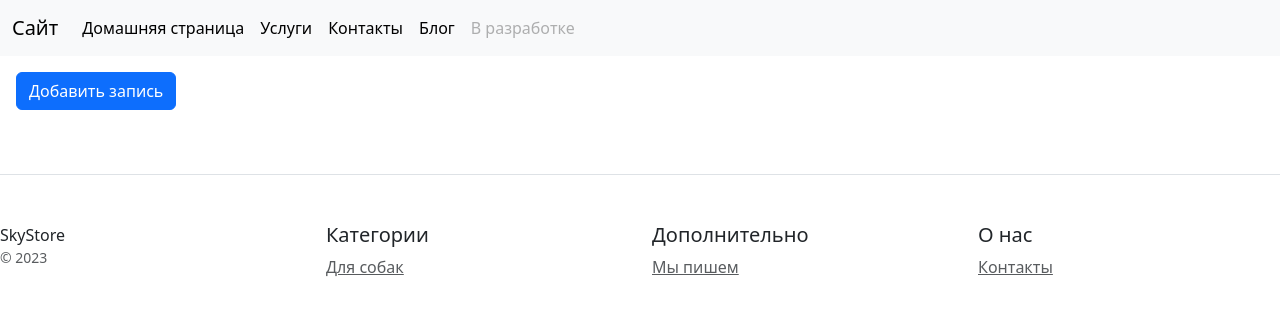
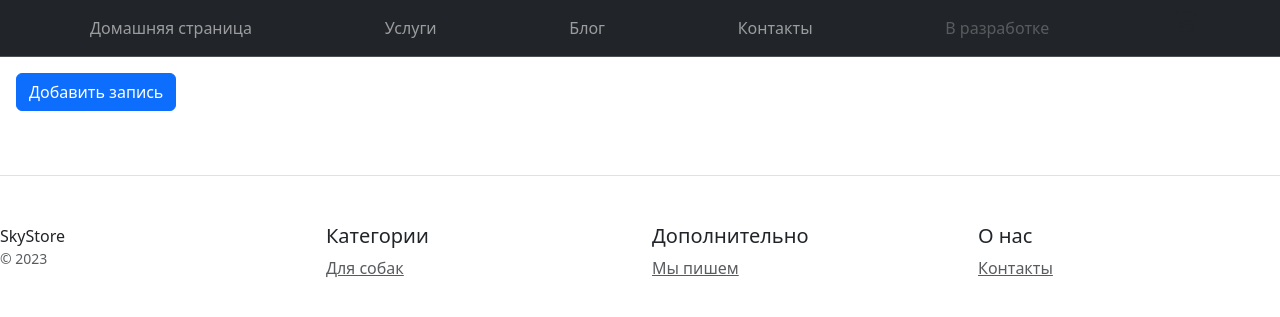
Before and after one commit to dipnoe/django_project, a Django app: page /blog/ in a window 1280 px wide. Shown: the top 317 px of the page. Run offline with Django 4.2, Linux system fonts and the light colour scheme; data that the repository does not hold is empty; some libraries are stand-ins or nearby versions.

Commit message:
change template

```diff
--- a/catalog/templates/catalog/base.html
+++ b/catalog/templates/catalog/base.html
@@ -1,38 +1,152 @@
+{% load static %}
 <!doctype html>
-<html lang="en">
+<html lang="en" data-bs-theme="auto">
 <head>
+    <script src="{% static 'js/color-modes.js' %}"></script>
+
     <meta charset="utf-8">
     <meta name="viewport" content="width=device-width, initial-scale=1">
-    <title>пёпс &hearts;</title>
-    <link href="https://cdn.jsdelivr.net/npm/bootstrap@5.3.0/dist/css/bootstrap.min.css" rel="stylesheet">
+    <meta name="description" content="">
+    <meta name="author" content="Mark Otto, Jacob Thornton, and Bootstrap contributors">
+    <meta name="generator" content="Hugo 0.115.4">
+    <title>Пёпс &hearts;</title>
+
+
+        <link rel="stylesheet" href="{% static 'css/css@3.css' %}">
+
+    <link href="{% static 'css/bootstrap.min.css' %}" rel="stylesheet">
+
+    <meta name="theme-color" content="#712cf9">
+
+
+    <style>
+        .bd-placeholder-img {
+            font-size: 1.125rem;
+            text-anchor: middle;
+            -webkit-user-select: none;
+            -moz-user-select: none;
+            user-select: none;
+        }
+
+        @media (min-width: 768px) {
+            .bd-placeholder-img-lg {
+                font-size: 3.5rem;
+            }
+        }
+
+        .b-example-divider {
+            width: 100%;
+            height: 3rem;
+            background-color: rgba(0, 0, 0, .1);
+            border: solid rgba(0, 0, 0, .15);
+            border-width: 1px 0;
+            box-shadow: inset 0 .5em 1.5em rgba(0, 0, 0, .1), inset 0 .125em .5em rgba(0, 0, 0, .15);
+        }
+
+        .b-example-vr {
+            flex-shrink: 0;
+            width: 1.5rem;
+            height: 100vh;
+        }
+
+        .bi {
+            vertical-align: -.125em;
+            fill: currentColor;
+        }
+
+        .nav-scroller {
+            position: relative;
+            z-index: 2;
+            height: 2.75rem;
+            overflow-y: hidden;
+        }
+
+        .nav-scroller .nav {
+            display: flex;
+            flex-wrap: nowrap;
+            padding-bottom: 1rem;
+            margin-top: -1px;
+            overflow-x: auto;
+            text-align: center;
+            white-space: nowrap;
+            -webkit-overflow-scrolling: touch;
+        }
+
+        .btn-bd-primary {
+            --bd-violet-bg: #712cf9;
+            --bd-violet-rgb: 112.520718, 44.062154, 249.437846;
+
+            --bs-btn-font-weight: 600;
+            --bs-btn-color: var(--bs-white);
+            --bs-btn-bg: var(--bd-violet-bg);
+            --bs-btn-border-color: var(--bd-violet-bg);
+            --bs-btn-hover-color: var(--bs-white);
+            --bs-btn-hover-bg: #6528e0;
+            --bs-btn-hover-border-color: #6528e0;
+            --bs-btn-focus-shadow-rgb: var(--bd-violet-rgb);
+            --bs-btn-active-color: var(--bs-btn-hover-color);
+            --bs-btn-active-bg: #5a23c8;
+            --bs-btn-active-border-color: #5a23c8;
+        }
+
+        .bd-mode-toggle {
+            z-index: 1500;
+        }
+    </style>
+
+
+    <!-- Custom styles for this template -->
+    <link href="{% static 'css/product.css' %}" rel="stylesheet">
 </head>
 <body>
-<header class="header">
-    <nav class="navbar navbar-expand-lg bg-body-tertiary">
-        <div class="container-fluid">
-            <a class="navbar-brand" href="/">Сайт</a>
-            <div class="collapse navbar-collapse" id="navbarSupportedContent">
-                <ul class="navbar-nav me-auto mb-2 mb-lg-0">
-                    <li class="nav-item">
-                        <a class="nav-link active" aria-current="page" href="{% url 'home' %}">Домашняя страница</a>
-                    </li>
-                    <li class="nav-item">
-                        <a class="nav-link active" aria-current="page" href="{% url 'category' %}">Услуги</a>
-                    </li>
-                    <li class="nav-item">
-                        <a class="nav-link active" href="{% url 'contacts' %}">Контакты</a>
-                    </li>
-                    <li class="nav-item">
-                        <a class="nav-link active" href="{% url 'blog' %}">Блог</a>
-                    </li>
-                    <li class="nav-item">
-                        <a class="nav-link disabled">В разработке</a>
-                    </li>
-                </ul>
-            </div>
+{#<svg xmlns="http://www.w3.org/2000/svg" class="d-none">#}
+{#    <symbol id="check2" viewBox="0 0 16 16">#}
+{#        <path d="M13.854 3.646a.5.5 0 0 1 0 .708l-7 7a.5.5 0 0 1-.708 0l-3.5-3.5a.5.5 0 1 1 .708-.708L6.5 10.293l6.646-6.647a.5.5 0 0 1 .708 0z"/>#}
+{#    </symbol>#}
+{#    <symbol id="circle-half" viewBox="0 0 16 16">#}
+{#        <path d="M8 15A7 7 0 1 0 8 1v14zm0 1A8 8 0 1 1 8 0a8 8 0 0 1 0 16z"/>#}
+{#    </symbol>#}
+{#    <symbol id="moon-stars-fill" viewBox="0 0 16 16">#}
+{#        <path d="M6 .278a.768.768 0 0 1 .08.858 7.208 7.208 0 0 0-.878 3.46c0 4.021 3.278 7.277 7.318 7.277.527 0 1.04-.055 1.533-.16a.787.787 0 0 1 .81.316.733.733 0 0 1-.031.893A8.349 8.349 0 0 1 8.344 16C3.734 16 0 12.286 0 7.71 0 4.266 2.114 1.312 5.124.06A.752.752 0 0 1 6 .278z"/>#}
+{#        <path d="M10.794 3.148a.217.217 0 0 1 .412 0l.387 1.162c.173.518.579.924 1.097 1.097l1.162.387a.217.217 0 0 1 0 .412l-1.162.387a1.734 1.734 0 0 0-1.097 1.097l-.387 1.162a.217.217 0 0 1-.412 0l-.387-1.162A1.734 1.734 0 0 0 9.31 6.593l-1.162-.387a.217.217 0 0 1 0-.412l1.162-.387a1.734 1.734 0 0 0 1.097-1.097l.387-1.162zM13.863.099a.145.145 0 0 1 .274 0l.258.774c.115.346.386.617.732.732l.774.258a.145.145 0 0 1 0 .274l-.774.258a1.156 1.156 0 0 0-.732.732l-.258.774a.145.145 0 0 1-.274 0l-.258-.774a1.156 1.156 0 0 0-.732-.732l-.774-.258a.145.145 0 0 1 0-.274l.774-.258c.346-.115.617-.386.732-.732L13.863.1z"/>#}
+{#    </symbol>#}
+{#    <symbol id="sun-fill" viewBox="0 0 16 16">#}
+{#        <path d="M8 12a4 4 0 1 0 0-8 4 4 0 0 0 0 8zM8 0a.5.5 0 0 1 .5.5v2a.5.5 0 0 1-1 0v-2A.5.5 0 0 1 8 0zm0 13a.5.5 0 0 1 .5.5v2a.5.5 0 0 1-1 0v-2A.5.5 0 0 1 8 13zm8-5a.5.5 0 0 1-.5.5h-2a.5.5 0 0 1 0-1h2a.5.5 0 0 1 .5.5zM3 8a.5.5 0 0 1-.5.5h-2a.5.5 0 0 1 0-1h2A.5.5 0 0 1 3 8zm10.657-5.657a.5.5 0 0 1 0 .707l-1.414 1.415a.5.5 0 1 1-.707-.708l1.414-1.414a.5.5 0 0 1 .707 0zm-9.193 9.193a.5.5 0 0 1 0 .707L3.05 13.657a.5.5 0 0 1-.707-.707l1.414-1.414a.5.5 0 0 1 .707 0zm9.193 2.121a.5.5 0 0 1-.707 0l-1.414-1.414a.5.5 0 0 1 .707-.707l1.414 1.414a.5.5 0 0 1 0 .707zM4.464 4.465a.5.5 0 0 1-.707 0L2.343 3.05a.5.5 0 1 1 .707-.707l1.414 1.414a.5.5 0 0 1 0 .708z"/>#}
+{#    </symbol>#}
+{#</svg>#}
+
+<svg xmlns="http://www.w3.org/2000/svg" class="d-none">
+    <symbol id="aperture" fill="none" stroke="currentColor" stroke-linecap="round" stroke-linejoin="round"
+            stroke-width="2" viewBox="0 0 24 24">
+        <circle cx="12" cy="12" r="10"></circle>
+        <path d="M14.31 8l5.74 9.94M9.69 8h11.48M7.38 12l5.74-9.94M9.69 16L3.95 6.06M14.31 16H2.83m13.79-4l-5.74 9.94"></path>
+    </symbol>
+    <symbol id="cart" viewBox="0 0 16 16">
+        <path d="M0 1.5A.5.5 0 0 1 .5 1H2a.5.5 0 0 1 .485.379L2.89 3H14.5a.5.5 0 0 1 .49.598l-1 5a.5.5 0 0 1-.465.401l-9.397.472L4.415 11H13a.5.5 0 0 1 0 1H4a.5.5 0 0 1-.491-.408L2.01 3.607 1.61 2H.5a.5.5 0 0 1-.5-.5zM3.102 4l.84 4.479 9.144-.459L13.89 4H3.102zM5 12a2 2 0 1 0 0 4 2 2 0 0 0 0-4zm7 0a2 2 0 1 0 0 4 2 2 0 0 0 0-4zm-7 1a1 1 0 1 1 0 2 1 1 0 0 1 0-2zm7 0a1 1 0 1 1 0 2 1 1 0 0 1 0-2z"></path>
+    </symbol>
+    <symbol id="chevron-right" viewBox="0 0 16 16">
+        <path fill-rule="evenodd"
+              d="M4.646 1.646a.5.5 0 0 1 .708 0l6 6a.5.5 0 0 1 0 .708l-6 6a.5.5 0 0 1-.708-.708L10.293 8 4.646 2.354a.5.5 0 0 1 0-.708z"></path>
+    </symbol>
+</svg>
+
+<nav class="navbar navbar-expand-md bg-dark sticky-top border-bottom" data-bs-theme="dark">
+    <div class="container">
+        <div class="offcanvas-body">
+            <ul class="navbar-nav flex-grow-1 justify-content-between">
+                <li class="nav-item"><a class="nav-link" href="{% url 'home' %}">Домашняя страница</a></li>
+                <li class="nav-item"><a class="nav-link" href="{% url 'category' %}">Услуги</a></li>
+                <li class="nav-item"><a class="nav-link" href="{% url 'blog' %}">Блог</a></li>
+                <li class="nav-item"><a class="nav-link" href="{% url 'contacts' %}">Контакты</a></li>
+                <li class="nav-item"><a class="nav-link disabled">В разработке</a></li>
+                <svg class="bi" width="24" height="24">
+                    <use xlink:href="#cart"/>
+                </svg>
+            </ul>
         </div>
-    </nav>
-</header>
+    </div>
+</nav>
+
 <main>
 
     {% block content %}
@@ -67,6 +181,6 @@
 
 </main>
 
-<script src="https://cdn.jsdelivr.net/npm/bootstrap@5.3.0/dist/js/bootstrap.bundle.min.js"></script>
+<script src="{% static 'js/bootstrap.bundle.min.js' %}"></script>
 </body>
 </html>
```
